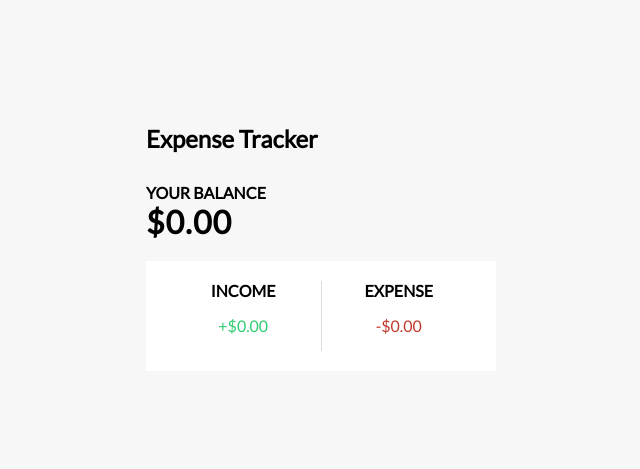
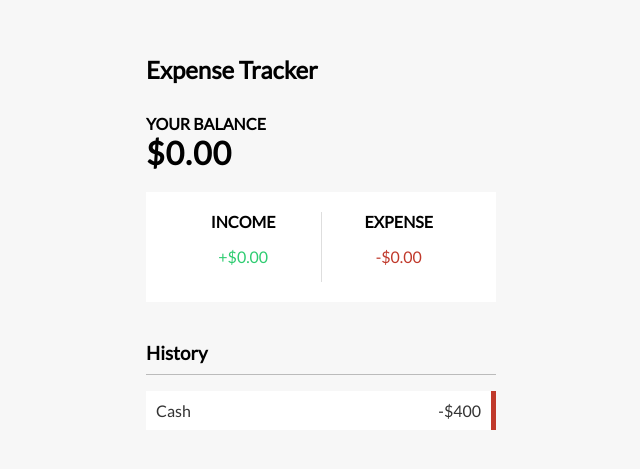
Before and after one commit to AntonioDaria/React-expenses-tracker, a React (Create React App) app in the folder expenses/: page / in a window 1280 px wide. Shown: the part 147-616 px from the top of the page, without its empty margins (319-959 px from the left). Built offline with nearby package versions, Linux system fonts and the light colour scheme.

Commit message:
Added transactionListcomponent and snapshot test

```diff
--- a/expenses/src/App.css
+++ b/expenses/src/App.css
@@ -43,6 +43,55 @@
   color: #c0392b;
 }
 
+.list {
+  list-style-type: none;
+  padding: 0;
+  margin-bottom: 40px;
+}
+
+.list li {
+  background-color: #fff;
+  box-shadow: var(--box-shadow);
+  color: #333;
+  display: flex;
+  justify-content: space-between;
+  position: relative;
+  padding: 10px;
+  margin: 10px 0;
+}
+
+.list li.plus {
+  border-right: 5px solid #2ecc71;
+}
+
+.list li.minus {
+  border-right: 5px solid #c0392b;
+}
+
+.list li:hover .delete-btn {
+  opacity: 1;
+}
+
+.delete-btn {
+  cursor: pointer;
+  background-color: #e74c3c;
+  border: 0;
+  color: #fff;
+  font-size: 20px;
+  line-height: 20px;
+  padding: 2px 5px;
+  position: absolute;
+  top: 50%;
+  left: 0;
+  transform: translate(-100%, -50%);
+  opacity: 0;
+  transition: opacity 0.3s ease;
+}
+
+.delete-btn:focus {
+  outline: 0;
+}
+
 h1 {
   letter-spacing: 1px;
   margin: 0;
--- a/expenses/src/App.js
+++ b/expenses/src/App.js
@@ -3,6 +3,7 @@
 import Header from './components/Header';
 import Balance from './components/Balance';
 import { IncomeExpenses } from './components/IncomeExpenses';
+import TransactionList from './components/TransactionList';
 
 function App() {
   return (
@@ -11,6 +12,7 @@
       <div className="container">
         <Balance/>
         <IncomeExpenses/>
+        <TransactionList/>
       </div>
     </div>
   );
--- /dev/null
+++ b/expenses/src/components/TransactionList.js
@@ -0,0 +1,17 @@
+import React from 'react'
+
+export const TransactionList = () => {
+    return (
+        <>
+         <h3>History</h3>
+         <ul id="list" className="list">
+             {/* transaction component to go here */}
+            <li className="minus">
+                Cash <span>-$400</span><button className="delete-btn">x</button>
+            </li>
+         </ul>
+        </>
+    )
+}
+
+export default TransactionList
```
Also changed, not shown: 2 other files (tests, documents, lock files or other folders).
